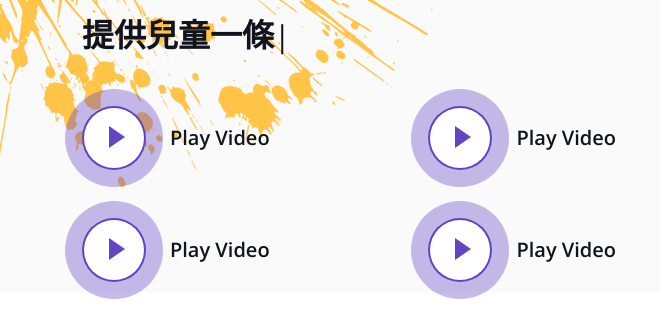
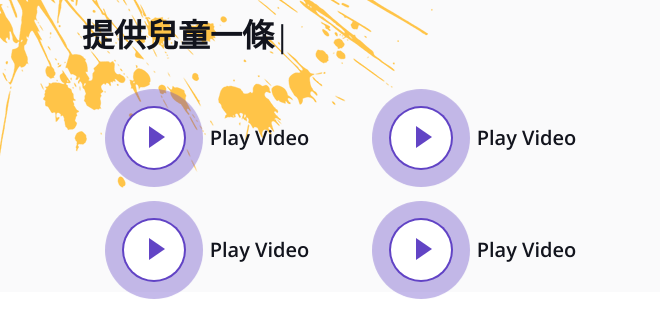
Before and after one commit to Happy-Coding-Teaching/hct-newweb2, a plain HTML site: page index.html in a window 1280 px wide. Shown: the part 139-471 px from the top of the page, 0-660 px from the left. Drawn offline with nearby package versions, Linux system fonts and the light colour scheme.

Commit message:
change content

```diff
--- a/index.html
+++ b/index.html
@@ -82,7 +82,7 @@
                     <h1 class="display-3 mb-3">HCT程式設計中心</h1>
                     <h2 class="typed-text-output d-inline"></h2>
                     <div class="typed-text d-none">提供一整套上課設備, 在家上課不用出門, 提供兒童一條龍學習歷程, 提供成人客製化程式課程, 根據學員學習進度調整課程</div>
-                    <div class="d-flex justify-content-between">
+                    <div class="d-flex justify-content-around">
                         <div class="d-flex align-items-center pt-5">
                             <!-- <a href="" class="btn btn-primary py-3 px-4 me-5">Download CV</a> -->
                             <button type="button" class="btn-play" data-bs-toggle="modal"
@@ -101,7 +101,7 @@
                         </div>
                     </div>
 
-                    <div class="d-flex justify-content-between">
+                    <div class="d-flex justify-content-around">
                         <div class="d-flex align-items-center pt-5">
                             <!-- <a href="" class="btn btn-primary py-3 px-4 me-5">Download CV</a> -->
                             <button type="button" class="btn-play" data-bs-toggle="modal"
@@ -724,10 +724,10 @@
                         <a class="btn btn-square btn-primary me-2" href=""><i class="fab fa-linkedin-in"></i></a>
                     </div>
                 </div>
-                <div class="col-lg-7 col-md-6 wow fadeInUp" data-wow-delay="0.5s">
-                    <!-- <p class="mb-4">The contact form is currently inactive. Get a functional and working contact form
+                <!-- <div class="col-lg-7 col-md-6 wow fadeInUp" data-wow-delay="0.5s">
+                    <p class="mb-4">The contact form is currently inactive. Get a functional and working contact form
                         with Ajax & PHP in a few minutes. Just copy and paste the files, add a little code and you're
-                        done. <a href="https://htmlcodex.com/contact-form">Download Now</a>.</p> -->
+                        done. <a href="https://htmlcodex.com/contact-form">Download Now</a>.</p>
                     <form>
                         <div class="row g-3">
                             <div class="col-md-6">
@@ -760,7 +760,7 @@
                             </div>
                         </div>
                     </form>
-                </div>
+                </div> -->
             </div>
         </div>
     </div>
```
